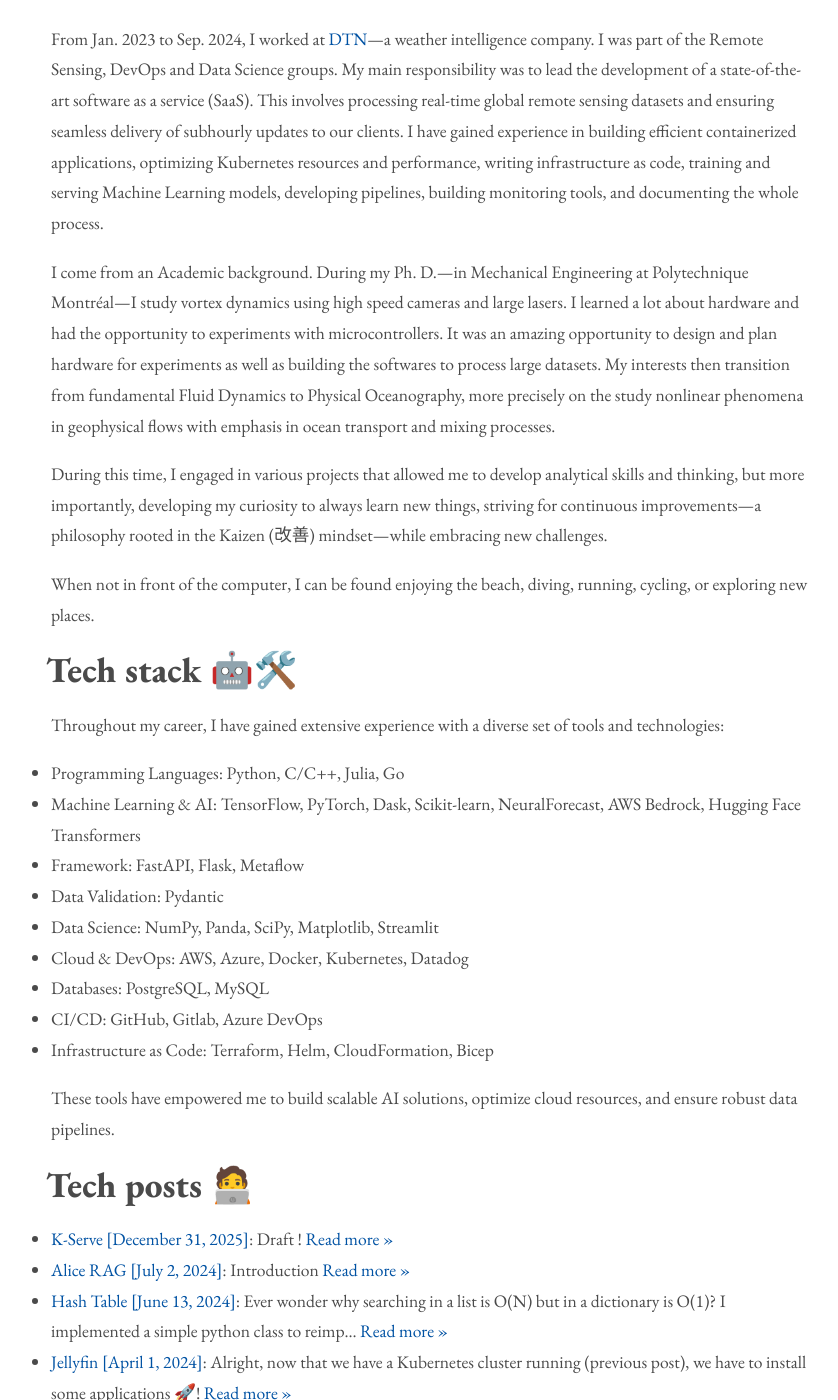
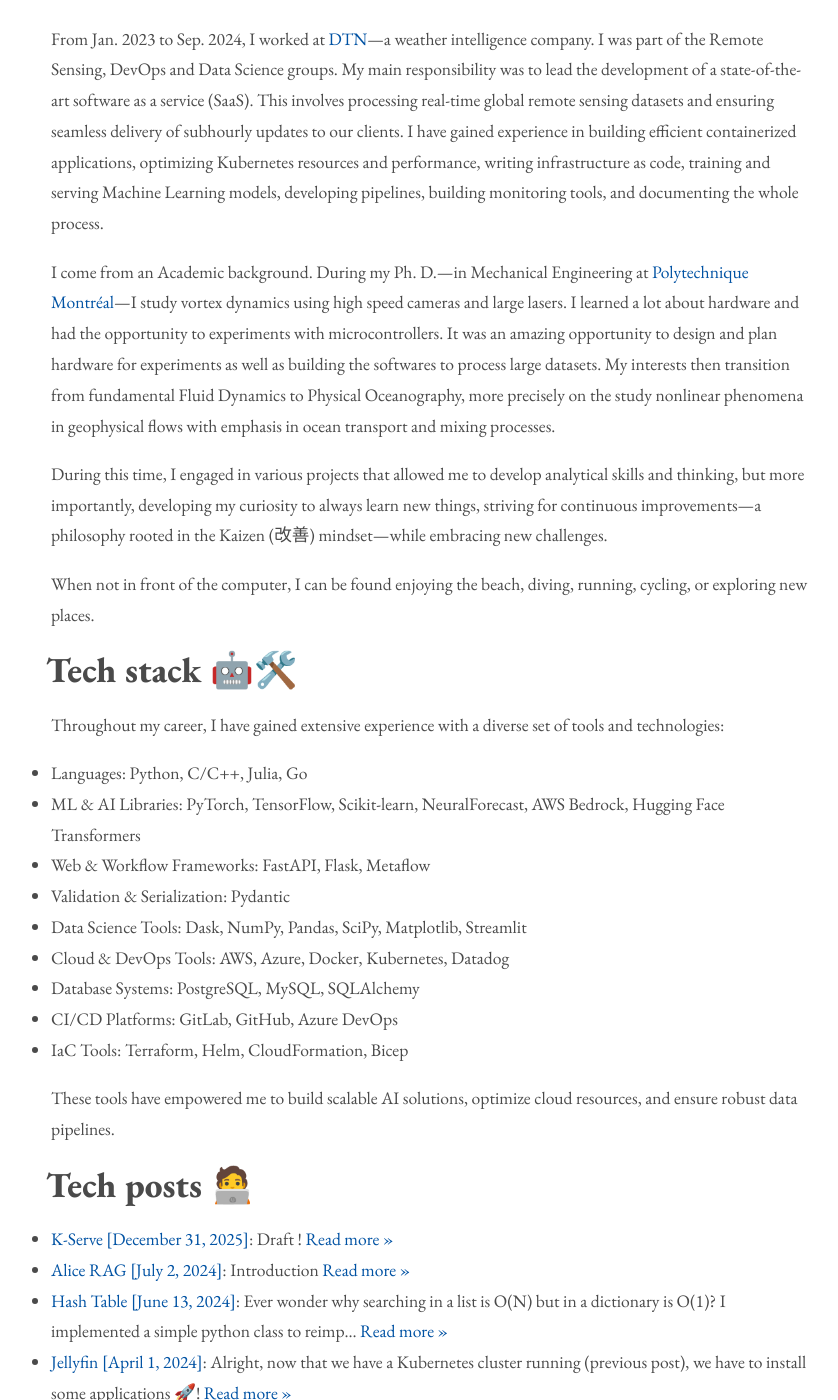
Before and after one commit to philippemiron/philippemiron.github.io, a Jekyll site: the page built from index.md, in a window 1280 px wide and 1400 px high, scrolled down 913 px. Shown: the whole window, without its empty margins (210-1048 px from the left). Built offline with Jekyll 4.4.1, drawn with Linux system fonts in a browser that asks for light colours.

Commit message:
improve tech stack

```diff
--- a/index.md
+++ b/index.md
@@ -10,7 +10,7 @@
 
 From Jan. 2023 to Sep. 2024, I worked at [DTN](https://www.dtn.com)---a weather intelligence company. I was part of the Remote Sensing, DevOps and Data Science groups. My main responsibility was to lead the development of a state-of-the-art software as a service (SaaS). This involves processing real-time global remote sensing datasets and ensuring seamless delivery of subhourly updates to our clients. I have gained experience in building efficient containerized applications, optimizing Kubernetes resources and performance, writing infrastructure as code, training and serving Machine Learning models, developing pipelines, building monitoring tools, and documenting the whole process.
 
-I come from an Academic background. During my Ph. D.---in Mechanical Engineering at Polytechnique Montréal---I study vortex dynamics using high speed cameras and large lasers. I learned a lot about hardware and had the opportunity to experiments with microcontrollers. It was an amazing opportunity to design and plan hardware for experiments as well as building the softwares to process large datasets. My interests then transition from fundamental Fluid Dynamics to Physical Oceanography, more precisely on the study nonlinear phenomena in geophysical flows with emphasis in ocean transport and mixing processes.
+I come from an Academic background. During my Ph. D.---in Mechanical Engineering at [Polytechnique Montréal](https://www.polymtl.ca/en)---I study vortex dynamics using high speed cameras and large lasers. I learned a lot about hardware and had the opportunity to experiments with microcontrollers. It was an amazing opportunity to design and plan hardware for experiments as well as building the softwares to process large datasets. My interests then transition from fundamental Fluid Dynamics to Physical Oceanography, more precisely on the study nonlinear phenomena in geophysical flows with emphasis in ocean transport and mixing processes.
 
 During this time, I engaged in various projects that allowed me to develop analytical skills and thinking, but more importantly, developing my curiosity to always learn new things, striving for continuous improvements---a philosophy rooted in the Kaizen (改善) mindset---while embracing new challenges.
 
@@ -20,15 +20,15 @@
 
 Throughout my career, I have gained extensive experience with a diverse set of tools and technologies:
 
-- Programming Languages: Python, C/C++, Julia, Go
-- Machine Learning & AI: TensorFlow, PyTorch, Dask, Scikit-learn, NeuralForecast, AWS Bedrock, Hugging Face Transformers
-- Framework: FastAPI, Flask, Metaflow
-- Data Validation: Pydantic
-- Data Science: NumPy, Panda, SciPy, Matplotlib, Streamlit
-- Cloud & DevOps: AWS, Azure, Docker, Kubernetes, Datadog
-- Databases: PostgreSQL, MySQL
-- CI/CD: GitHub, Gitlab, Azure DevOps
-- Infrastructure as Code: Terraform, Helm, CloudFormation, Bicep
+- Languages: Python, C/C++, Julia, Go
+- ML & AI Libraries: PyTorch, TensorFlow, Scikit-learn, NeuralForecast, AWS Bedrock, Hugging Face Transformers
+- Web & Workflow Frameworks: FastAPI, Flask, Metaflow
+- Validation & Serialization: Pydantic
+- Data Science Tools: Dask, NumPy, Pandas, SciPy, Matplotlib, Streamlit
+- Cloud & DevOps Tools: AWS, Azure, Docker, Kubernetes, Datadog
+- Database Systems: PostgreSQL, MySQL, SQLAlchemy
+- CI/CD Platforms: GitLab, GitHub, Azure DevOps
+- IaC Tools: Terraform, Helm, CloudFormation, Bicep
 
 These tools have empowered me to build scalable AI solutions, optimize cloud resources, and ensure robust data pipelines.
 
```
